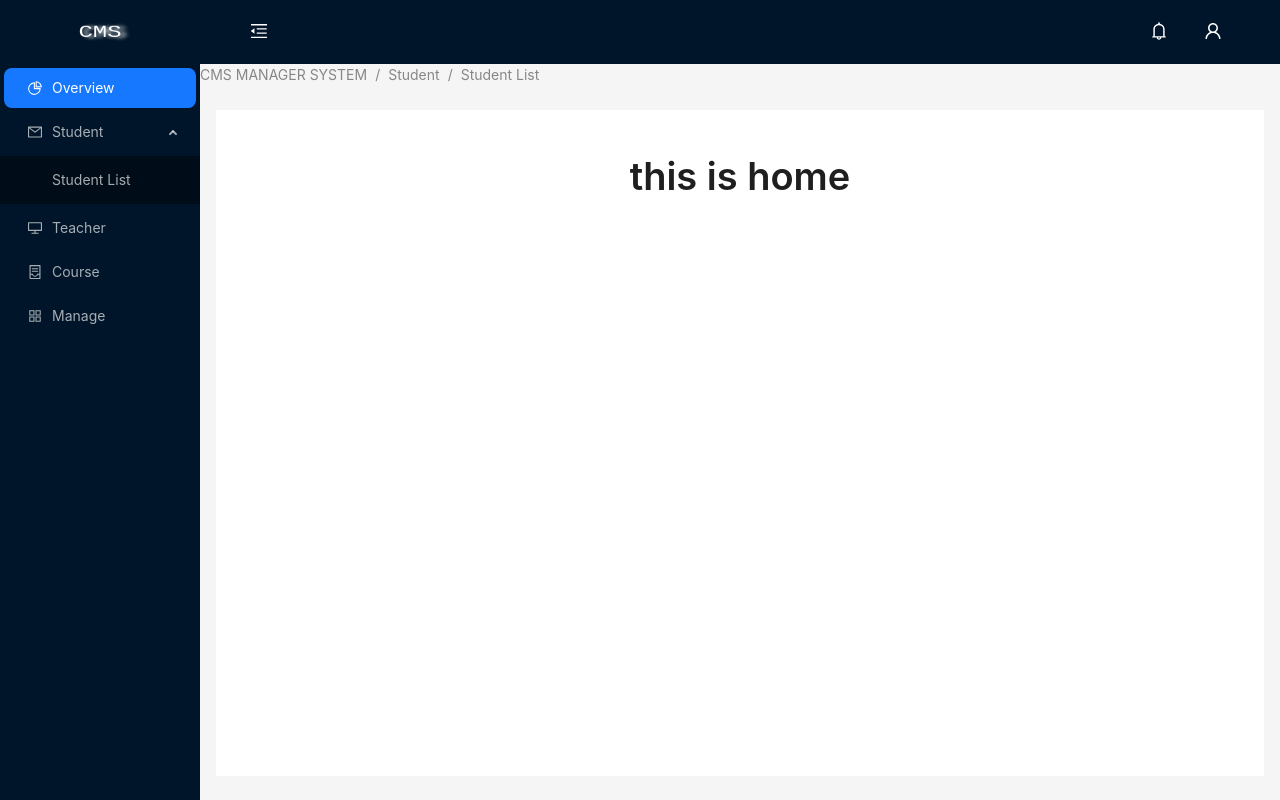
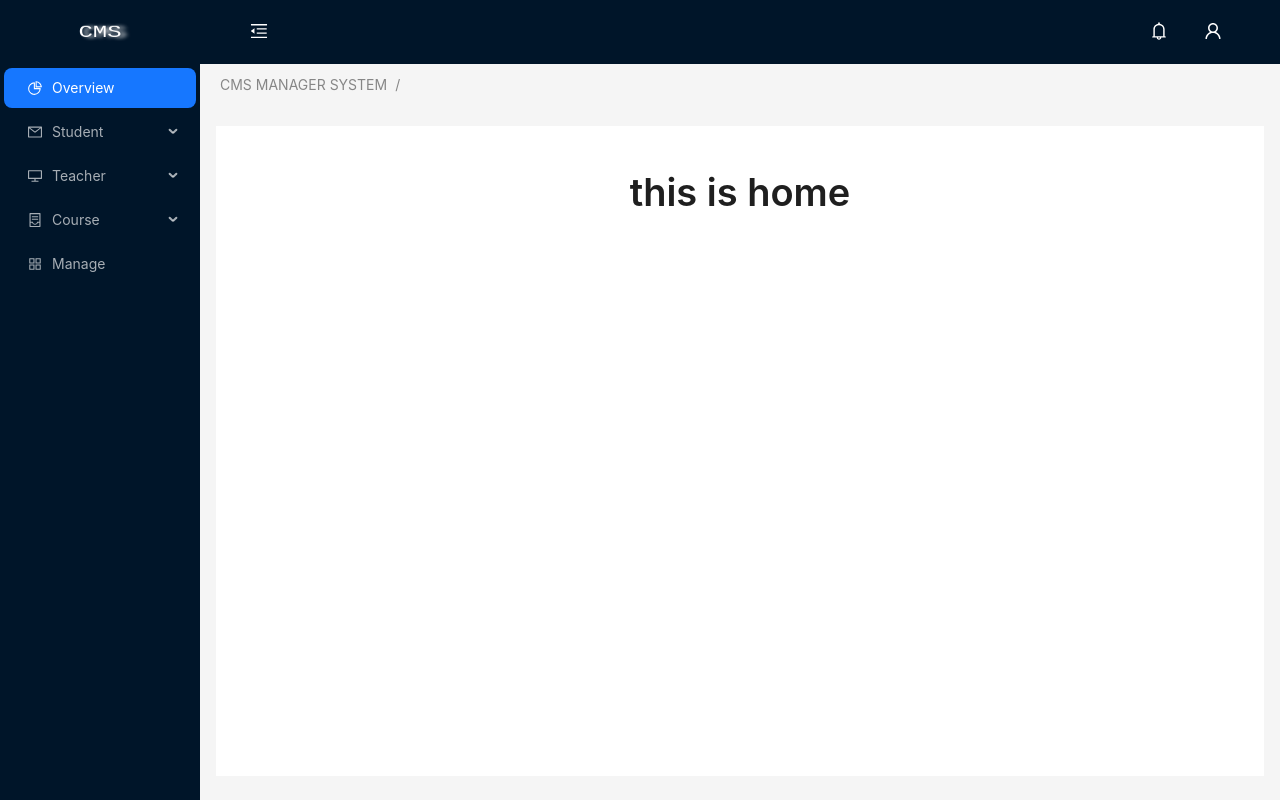
Before and after one commit to yuliaaaooo/app-notes, a React (Create React App) app: page /home in a window 1280 px wide. Built offline with nearby package versions, Linux system fonts and the light colour scheme.

Commit message:
1.14  还有部分点击Breadcrumb后sider没有更新的问题没解决

```diff
--- a/src/components/Form.js
+++ b/src/components/Form.js
@@ -45,7 +45,7 @@ const LoginForm = () => {
     if (!!data) {
       console.log("success login");
       storage.setUserInfo(data);
-      navigate("/studentList");
+      navigate("/Overview");
     }
   };
   return (
--- a/src/components/breadcrumb.js
+++ b/src/components/breadcrumb.js
@@ -1,13 +1,51 @@
 import { Breadcrumb } from "antd";
-import { Link } from "react-router-dom";
-export default function AppBreadcrumb() {
+import { Link, useLocation } from "react-router-dom";
+
+const breadcrumbNameMap = {
+  "/Overview": "Overview",
+  "/studentList": "Student List",
+  "/teachers": "Teacher List",
+  "/course": "All Course",
+  "/message": "Message",
+};
+
+export default function AppBreadcrumb(props) {
+  const { setCurrent } = props;
+  //我们得有URL才行
+  const location = useLocation();
+  const pathSnippets = location.pathname.split("/").filter((i) => i);
+  const extraBreadcrumbItems = pathSnippets.map((_, index) => {
+    const url = `/${pathSnippets.slice(0, index + 1).join("/")}`;
+    return (
+      <Breadcrumb.Item key={url}>
+        <Link
+          to={url}
+          //为什么我加的这个setCurrent不起效呢
+          onClick={(e) => {
+            setCurrent(e.key);
+            console.log("e.key", e.key);
+          }}
+        >
+          {breadcrumbNameMap[url]}
+        </Link>
+      </Breadcrumb.Item>
+    );
+  });
+  const breadcrumbItems = [
+    <Breadcrumb.Item key="home">
+      <Link to="/Overview">CMS MANAGER SYSTEM</Link>
+    </Breadcrumb.Item>,
+  ].concat(extraBreadcrumbItems);
   return (
-    <Breadcrumb separator="/">
-      <Breadcrumb.Item>
-        <Link to="/overview">CMS MANAGER SYSTEM</Link>
-      </Breadcrumb.Item>
-      <Breadcrumb.Item href="">Student</Breadcrumb.Item>
-      <Breadcrumb.Item href="">Student List</Breadcrumb.Item>
+    <Breadcrumb style={{ marginLeft: 20, marginTop: 10 }}>
+      {breadcrumbItems}
     </Breadcrumb>
+    // <Breadcrumb separator="/">
+    //   <Breadcrumb.Item>
+    //     <Link to="/overview">CMS MANAGER SYSTEM</Link>
+    //   </Breadcrumb.Item>
+    //   <Breadcrumb.Item href="">Student</Breadcrumb.Item>
+    //   <Breadcrumb.Item href="">Student List</Breadcrumb.Item>
+    // </Breadcrumb>
   );
 }
--- a/src/layout.js
+++ b/src/layout.js
@@ -77,10 +77,18 @@ function getItem(label, key, icon, children, type) {
 //2.0.2
 const items = [
   //key？？？
-  getItem("Overview", "1", <PieChartOutlined />),
-  getItem("Student", "sub1", <MailOutlined />, [getItem("Student List", "5")]),
-  getItem("Teacher", "2", <DesktopOutlined />),
-  getItem("Course", "3", <ContainerOutlined />),
+  getItem("Overview", "Overview", <PieChartOutlined />),
+  getItem("Student", "student", <MailOutlined />, [
+    getItem("Student List", "studentList"),
+  ]),
+  getItem("Teacher", "teacher", <DesktopOutlined />, [
+    getItem("Teacher List", "6"),
+  ]),
+  getItem("Course", "course", <ContainerOutlined />, [
+    getItem("All Course", "AllCourse"),
+    getItem("Add Course", "AddCourse"),
+    getItem("Edit Course", "EditCourse"),
+  ]),
   getItem("Manage", "sub2", <AppstoreOutlined />),
 ];
 //2.2 就是下拉菜单dropdown的第一个example,和2.1一起的
@@ -136,6 +144,14 @@ const App = ({ children }) => {
   const {
     token: { colorBgContainer },
   } = theme.useToken();
+  //4. 为了实现点击Sider跳转，antd里的menu里随便粘贴了onClick相关的部分
+  const [current, setCurrent] = useState("Overview");
+  //为啥这里e就能取到key了，所有onClick都这样吗
+  const onClick = (e) => {
+    console.log("click ", e);
+    setCurrent(e.key);
+    navigate("/" + e.key);
+  };
   return (
     //2.0 如何让Layout铺满整个：style={{ height: "100vh" }}
     //代码是Antd 的Layout
@@ -143,15 +159,23 @@ const App = ({ children }) => {
       <Sider trigger={null} collapsible collapsed={collapsed}>
         <Logo>
           {/* 为啥这里用span元素？行内文字用span？ */}
-          <span style={{ color: "#fff", cursor: "pointer" }}>CMS</span>
+          <span
+            onClick={() => navigate("/")}
+            style={{ color: "#fff", cursor: "pointer" }}
+          >
+            CMS
+          </span>
         </Logo>
         <Menu
           theme="dark"
           mode="inline"
-          defaultSelectedKeys={["1"]}
+          defaultSelectedKeys={["Overview"]}
           defaultOpenKeys={["sub1"]}
           //2.0.1这里把原代码的item数组提到最前面去了
           items={items}
+          //4. 为了实现点击Sider跳转，antd里的menu里随便粘贴了onClick相关的部分
+          onClick={onClick}
+          selectedKeys={[current]}
         />
       </Sider>
       <Layout className="site-layout">
@@ -201,7 +225,7 @@ const App = ({ children }) => {
             </HeaderIcon>
           </div>
         </StyledLayoutHeader>
-        <AppBreadcrumb />
+        <AppBreadcrumb setCurrent={setCurrent} />
 
         <Content
           style={{
```
Also changed, not shown: 1 other file (tests, documents, lock files or other folders).
